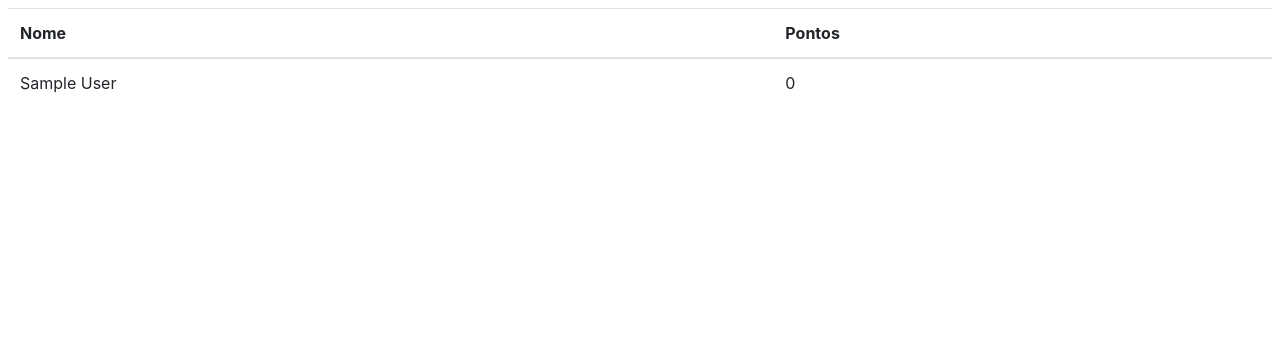
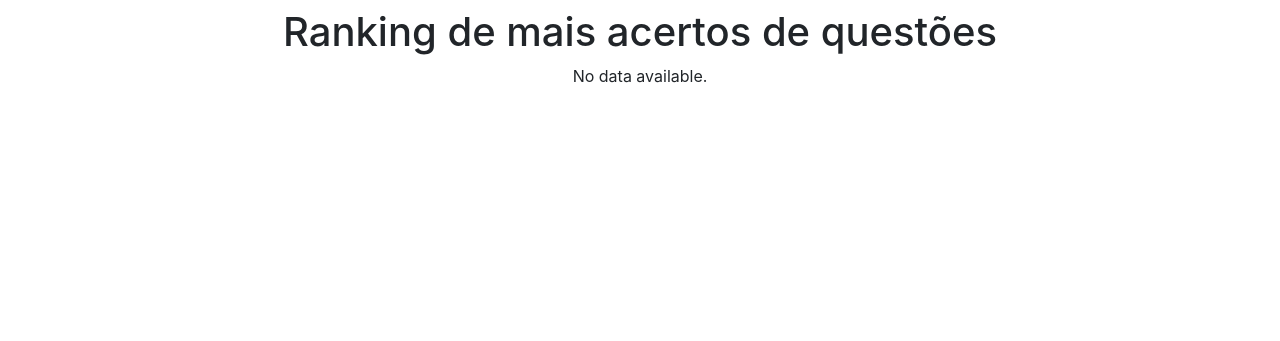
Before and after one commit to LuzKramer/rrconcursos, a PHP site: page /control/ranking.php in a window 1280 px wide. Shown: the part 79-420 px from the top of the page. Run offline with PHP 8.4, Linux system fonts and the light colour scheme; the visitor is signed in with stand-in values (Sample User, id 1).

```diff
--- a/control/ranking.php
+++ b/control/ranking.php
@@ -54,9 +54,10 @@ include "protect.php";
     </header>
 
     <main class="MainIn">
+        <h1>Ranking de mais acertos de questões</h1>
         <?php
         include('conection.php');
-        $sql = "SELECT * FROM tb_login ORDER BY pontos DESC LIMIT 20;";
+        $sql = "SELECT * FROM tb_login WHERE pontos > 1 ORDER BY pontos DESC LIMIT 20;";
         $query = mysqli_query($mysqli, $sql);
 
         if (mysqli_num_rows($query) > 0) {
```
